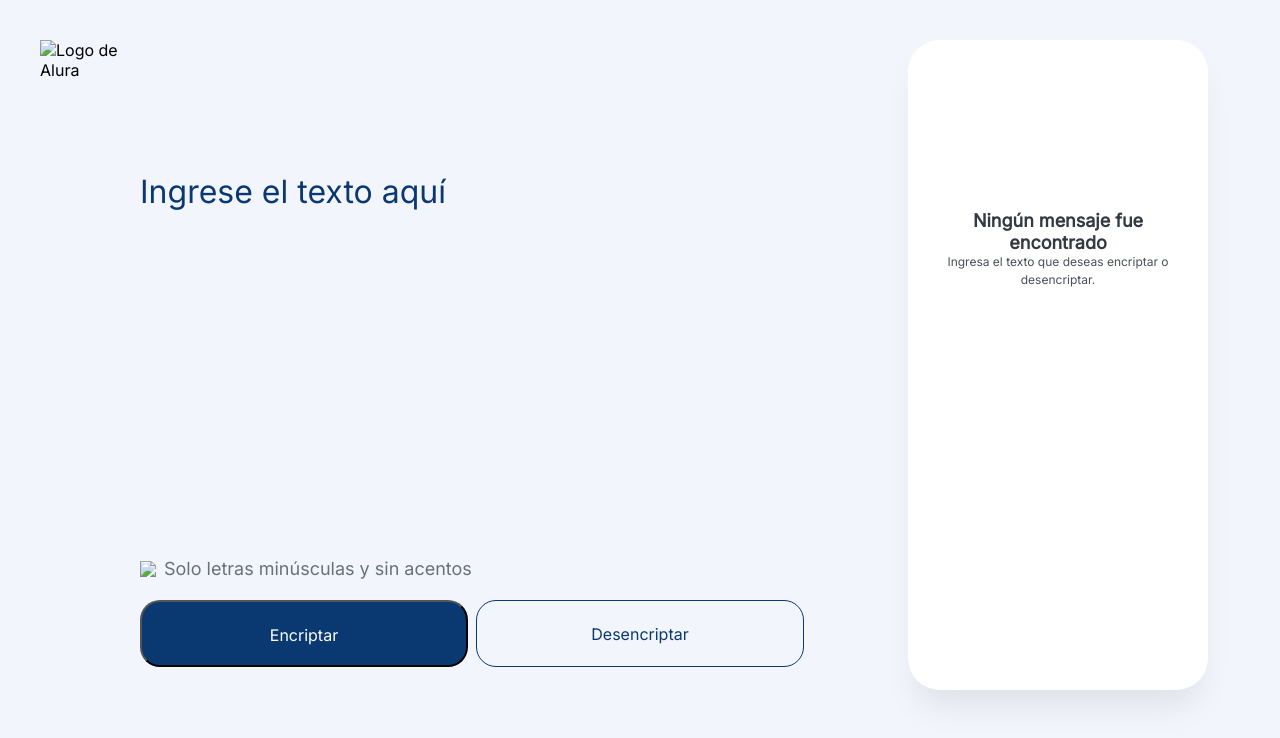
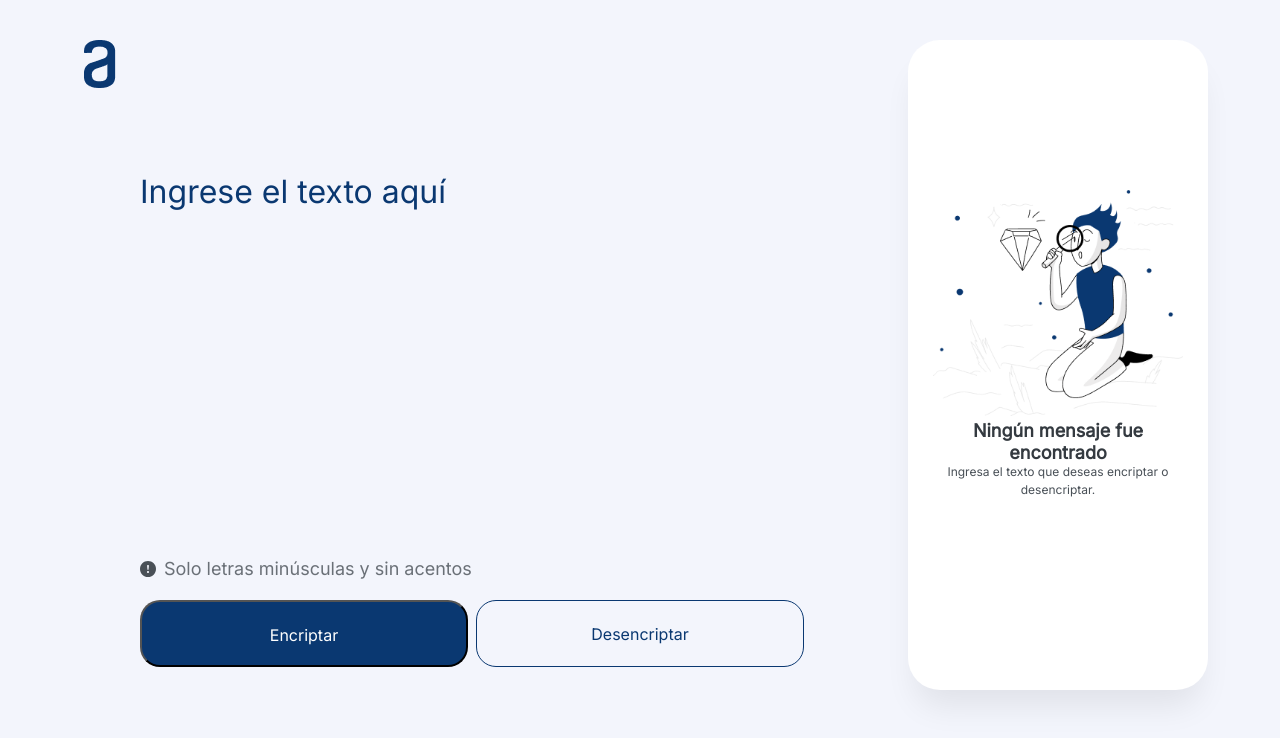
Before and after one commit to nicolasemanuelolmos/challenge-encriptador, a plain HTML site: page index.html in a window 1280 px wide. Drawn offline with Linux system fonts and the light colour scheme; the site is published under a folder, as on GitHub Pages, so addresses that start at the root find nothing.

Commit message:
actualizacion del index

```diff
--- a/index.html
+++ b/index.html
@@ -11,13 +11,13 @@
 </head>
 <body>
     <header>
-        <img src="/images/Logo.png" class="logo" alt="Logo de Alura">
+        <img src="./images/Logo.png" class="logo" alt="Logo de Alura">
     </header>
     <main>
         <section class="encriptador">
             <textarea class="texto" placeholder="Ingrese el texto aquí"></textarea>
             <div class="condiciones">
-                <img src="/images/aviso.svg" class="img-aviso">
+                <img src="./images/aviso.svg" class="img-aviso">
                 <p class="aviso">Solo letras minúsculas y sin acentos</p>
             </div>
             <div class="botones">
@@ -27,7 +27,7 @@
         </section>
         <section class="encriptado">
             <div class="encriptado-contenedor">
-                <img src="/images/Muñeco.png" alt="" class="dibujo">
+                <img src="./images/Muñeco.png" alt="" class="dibujo">
                 <h2>Ningún mensaje fue encontrado</h2>
                 <p>Ingresa el texto que deseas encriptar o desencriptar.</p>
             </div>
```
